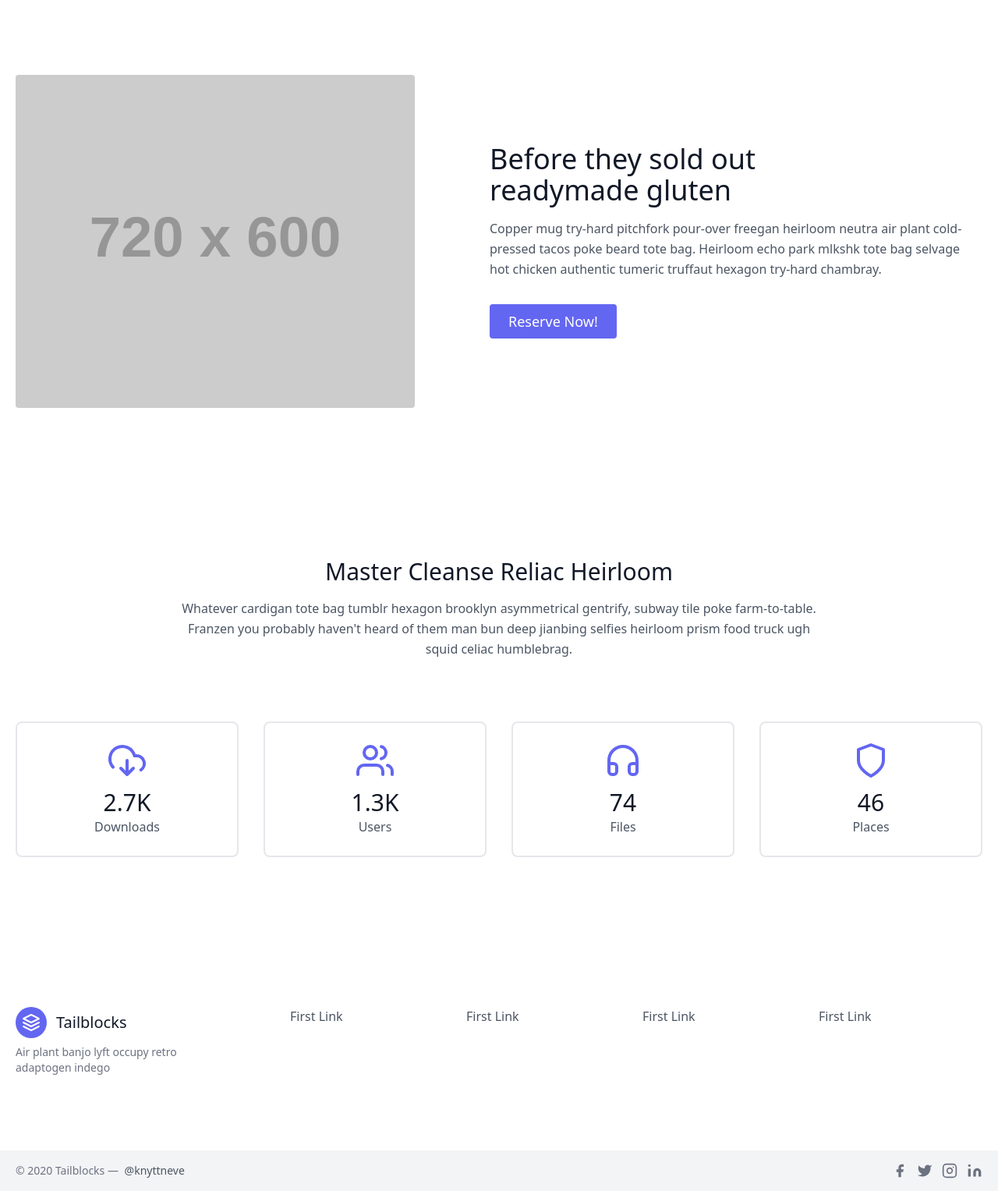
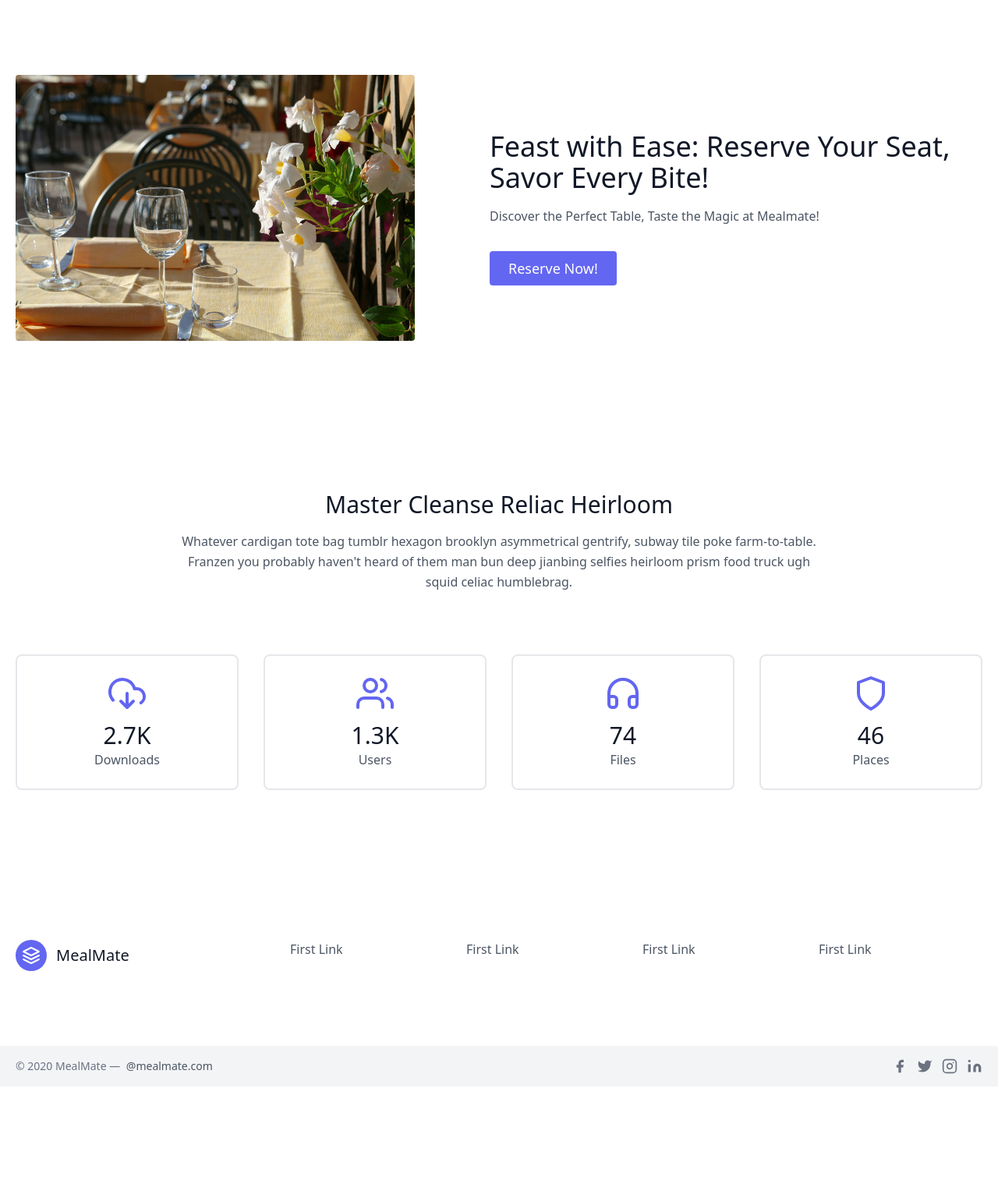
Before and after one commit to HimanshuChandna/Seat-Reservation-System, a PHP site: page / in a window 1280 px wide. Shown: the part 72-1599 px from the top of the page at 78% size. After the commit the page ends 1449 px from the top, so only its background shows below. Run offline with PHP 8.4, Linux system fonts and the light colour scheme; grey boxes labelled with a size stand in for pictures from a placeholder-image service; some libraries are stand-ins or nearby versions.

Commit message:
add media

```diff
--- a/src/pages/header_footer/footer.php
+++ b/src/pages/header_footer/footer.php
@@ -15,9 +15,9 @@
         <svg xmlns="http://www.w3.org/2000/svg" fill="none" stroke="currentColor" stroke-linecap="round" stroke-linejoin="round" stroke-width="2" class="w-10 h-10 text-white p-2 bg-indigo-500 rounded-full" viewBox="0 0 24 24">
           <path d="M12 2L2 7l10 5 10-5-10-5zM2 17l10 5 10-5M2 12l10 5 10-5"></path>
         </svg>
-        <span class="ml-3 text-xl">Tailblocks</span>
+        <span class="ml-3 text-xl">MealMate</span>
       </a>
-      <p class="mt-2 text-sm text-gray-500">Air plant banjo lyft occupy retro adaptogen indego</p>
+      <!-- <p class="mt-2 text-sm text-gray-500">Air plant banjo lyft occupy retro adaptogen indego</p> -->
     </div>
     <div class="flex-grow flex flex-wrap md:pl-20 -mb-10 md:mt-0 mt-10 md:text-left text-center">
       <div class="lg:w-1/4 md:w-1/2 w-full px-4">
@@ -92,8 +92,8 @@
   </div>
   <div class="bg-gray-100">
     <div class="container mx-auto py-4 px-5 flex flex-wrap flex-col sm:flex-row">
-      <p class="text-gray-500 text-sm text-center sm:text-left">© 2020 Tailblocks —
-        <a href="https://twitter.com/knyttneve" rel="noopener noreferrer" class="text-gray-600 ml-1" target="_blank">@knyttneve</a>
+      <p class="text-gray-500 text-sm text-center sm:text-left">© 2020 MealMate —
+        <a href="https://twitter.com/knyttneve" rel="noopener noreferrer" class="text-gray-600 ml-1" target="_blank">@mealmate.com</a>
       </p>
       <span class="inline-flex sm:ml-auto sm:mt-0 mt-2 justify-center sm:justify-start">
         <a class="text-gray-500">
--- a/src/pages/index.php
+++ b/src/pages/index.php
@@ -16,13 +16,13 @@
 <section class="text-gray-600 body-font">
   <div class="container mx-auto flex px-5 py-24 md:flex-row flex-col items-center">
     <div class="lg:max-w-lg lg:w-full md:w-1/2 w-5/6 mb-10 md:mb-0">
-      <img class="object-cover object-center rounded" alt="hero" src="https://dummyimage.com/720x600">
+      <img class="object-cover object-center rounded" alt="hero" src="media/restaurant.jpg">
     </div>
     <div class="lg:flex-grow md:w-1/2 lg:pl-24 md:pl-16 flex flex-col md:items-start md:text-left items-center text-center">
-      <h1 class="title-font sm:text-4xl text-3xl mb-4 font-medium text-gray-900">Before they sold out
-        <br class="hidden lg:inline-block">readymade gluten
+      <h1 class="title-font sm:text-4xl text-3xl mb-4 font-medium text-gray-900">Feast with Ease: Reserve Your Seat, Savor Every Bite!
+        <!-- <br class="hidden lg:inline-block">readymade gluten -->
       </h1>
-      <p class="mb-8 leading-relaxed">Copper mug try-hard pitchfork pour-over freegan heirloom neutra air plant cold-pressed tacos poke beard tote bag. Heirloom echo park mlkshk tote bag selvage hot chicken authentic tumeric truffaut hexagon try-hard chambray.</p>
+      <p class="mb-8 leading-relaxed">Discover the Perfect Table, Taste the Magic at Mealmate!</p>
       <div class="flex justify-center">
         <button class="inline-flex text-white bg-indigo-500 border-0 py-2 px-6 focus:outline-none hover:bg-indigo-600 rounded text-lg"><a href="seat_reserve.php">Reserve Now!</a></button>
         <!-- <button class="ml-4 inline-flex text-gray-700 bg-gray-100 border-0 py-2 px-6 focus:outline-none hover:bg-gray-200 rounded text-lg">Button</button> -->
```
Also changed, not shown: src/pages/media/restaurant.jpg (added).
